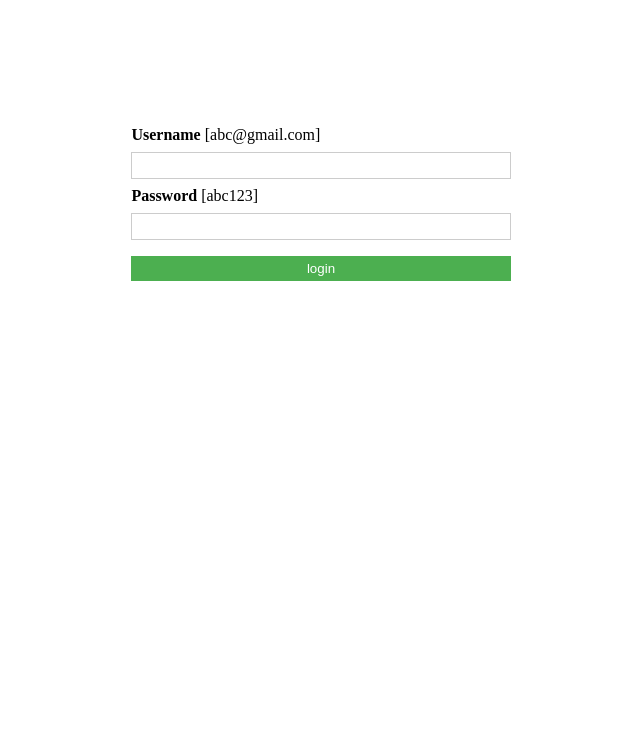
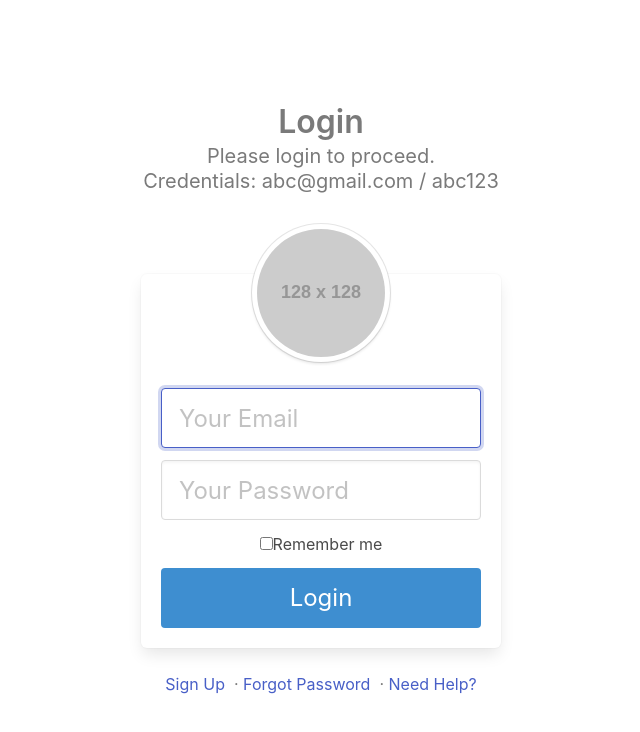
Before and after one commit to prisharma1910/sample-mailbox, a React (Create React App) app: page / in a window 1280 px wide. Shown: the top 732 px of the page, without its empty margins (319-959 px from the left). Built offline with nearby package versions, Linux system fonts and the light colour scheme.

Commit message:
updated delete logic and login page

```diff
--- a/package.json
+++ b/package.json
@@ -8,7 +8,8 @@
     "react": "^16.7.0",
     "react-dom": "^16.7.0",
     "react-router-dom": "^4.3.1",
-    "react-scripts": "2.1.3"
+    "react-scripts": "2.1.3",
+    "bulma": "^0.7.2"
   },
   "scripts": {
     "start": "react-scripts start",
--- a/src/ComposeMail/ComposeMail.css
+++ b/src/ComposeMail/ComposeMail.css
@@ -7,18 +7,19 @@
     width: 30%; /* Full width */
     height: 40%; /* Full height */
     overflow: auto; /* Enable scroll if needed */
-    background-color: grey;
+    background-color: lightgrey;
     display: flex;
     flex-direction: column;
     justify-content: space-between;
-    border-radius: 6px;
+    border-radius: 2px;
 }
 
 .compose h2{
-    background: white;
+    background: grey;
     margin-top: 0;
     border: 1px grey solid;
-    border-radius: 6px;
+    border-radius: 2px;
+    color: white;
 }
 
 .compose button{
@@ -29,16 +30,24 @@
 
 .compose table{
     display: flex;
-    flex-direction: column;
     flex-grow: 1;
+    padding: 5px;
 }
 
 .success-btn{
   background-color: #00a651;
 }
 
+.cancel-btn{
+    background-color: grey;
+}
+
 .compose button:hover{
     opacity: 0.6;
+}
+
+.compose td{
+    padding: 5px;
 }
 
 @media only screen and (max-width: 600px) {
--- a/src/ComposeMail/ComposeMail.js
+++ b/src/ComposeMail/ComposeMail.js
@@ -66,19 +66,19 @@ class ComposeMail extends Component {
         <table>
           <tbody>
             <tr>
-              <td><label>To : </label></td>
+              <td><label>To  </label></td>
               <td><input name='to' value={this.state.to} onChange={this.updateTo} /></td>
             </tr>
             <tr>
-              <td><label>Cc : </label></td>
+              <td><label>Cc  </label></td>
               <td><input name='cc' value={this.state.cc} onChange={this.updateCc} /></td>
             </tr>
             <tr>
-              <td><label>Subject : </label></td>
+              <td><label>Subject  </label></td>
               <td><input name='subject' value={this.state.subject} onChange={this.updateSubject} /></td>
             </tr>
             <tr>
-              <td><label>Text : </label></td>
+              <td><label>Text  </label></td>
               <td><input name='text' value={this.state.text} onChange={this.updateText} /></td>
             </tr>
           </tbody>
--- a/src/Content/Content.css
+++ b/src/Content/Content.css
@@ -43,15 +43,14 @@
 }
 
 .menu ul li{
-    padding: 0.2em 0.5em 0.2em 0;
+    padding: 0.5em 0.5em 0.2em 0;
     color:#373e4a;
-    border-bottom: 1px solid white;
 }
 
 .menu ul li:hover{
     z-index: 10;
     background-color: lightgrey;
-    border-radius: 4px;
+    border-radius: 2px;
     padding-left: 1px;
 }
 
@@ -218,3 +217,9 @@ float: right;
 .menu-clickable{
     cursor: pointer;
 }
+
+.menu-selected{
+    font-weight: 600;
+    background-color: lightgrey;
+    border-radius: 2px;
+}
--- a/src/Content/Content.js
+++ b/src/Content/Content.js
@@ -26,11 +26,13 @@ class Content extends Component {
     }
 
     render() {
+        const {userId, updateNewMailsCount} = this.props;
+        const {menuItemToshow, newEmail} = this.state;
         return (
             <div className={this.props.expanded ? 'main-container expanded' : 'main-container not-expanded'} >
-                <Menu showModal={this.showCompose} updateMenuItemToshow={this.updateMenuItemToshow} />
-                <EmailContainer userId={this.props.userId} menuItemToshow={this.state.menuItemToshow} updateNewMailsCount={this.props.updateNewMailsCount} />
-                {this.state.newEmail ? <ComposeMail toggleCompose={this.showCompose} userId={this.props.userId} /> : null}
+                <Menu showModal={this.showCompose} updateMenuItemToshow={this.updateMenuItemToshow} menuItemToshow={menuItemToshow}/>
+                <EmailContainer userId={userId} menuItemToshow={menuItemToshow} updateNewMailsCount={updateNewMailsCount} />
+                {newEmail ? <ComposeMail toggleCompose={this.showCompose} userId={userId} /> : null}
             </div>
         );
     }
--- a/src/Content/components/EmailContainer.js
+++ b/src/Content/components/EmailContainer.js
@@ -42,6 +42,7 @@ class EmailContainer extends Component {
   }
 
   onDelete = () => {
+    if (this.props.menuItemToshow === 'Inbox') {
       const allData = this.fetchData();
       let data = allData[this.props.userId];
       if (Object.keys(data).length < 1) {
@@ -52,6 +53,7 @@ class EmailContainer extends Component {
       });
       this.setData(allData);
       this.props.updateNewMailsCount();
+    }
   }
 
   refreshData = () => {
--- a/src/Content/components/Menu.js
+++ b/src/Content/components/Menu.js
@@ -3,13 +3,14 @@ import React, { Component } from 'react';
 class Menu extends Component {
 
   render() {
+    const inboxSelected = this.props.menuItemToshow === 'Inbox';
     return (
       <div className="menu">
         <button className="compose_button" onClick={this.props.showModal}>Compose Mail</button>
         <label className="menu-ul-headers">FOLDERS</label>
         <ul>
-          <li className="menu-clickable" onClick={() => this.props.updateMenuItemToshow('Inbox')}>Inbox</li>
-          <li className="menu-clickable" onClick={() => this.props.updateMenuItemToshow('Sent')}>Send email</li>
+          <li className={"menu-clickable "+ (inboxSelected ? "menu-selected" : "")} onClick={() => this.props.updateMenuItemToshow('Inbox')}>Inbox</li>
+          <li className={"menu-clickable " + (!inboxSelected ? "menu-selected" : "")}onClick={() => this.props.updateMenuItemToshow('Sent')}>Send email</li>
           <li>Important</li>
           <li>Drafts</li>
           <li>Trash</li>
--- a/src/Login/Login.css
+++ b/src/Login/Login.css
@@ -1,27 +1,21 @@
-.login{
-    display: flex;
-    flex-direction: column;
-    margin: 10% 35% 0 35%;
+.hero.is-success {
+  background: #F2F6FA;
 }
-
-.login input{
-  width: 100%;
+.hero .nav, .hero.is-success .nav {
+  -webkit-box-shadow: none;
+  box-shadow: none;
+}
+.box {
+  margin-top: 5rem;
+}
+.avatar {
+  margin-top: -70px;
+  padding-bottom: 20px;
+}
+.avatar img {
   padding: 5px;
-  margin: 8px 0;
-  border: 1px solid #ccc;
-  box-sizing: border-box;
+  background: #fff;
+  border-radius: 50%;
+  -webkit-box-shadow: 0 2px 3px rgba(10,10,10,.1), 0 0 0 1px rgba(10,10,10,.1);
+  box-shadow: 0 2px 3px rgba(10,10,10,.1), 0 0 0 1px rgba(10,10,10,.1);
 }
-
-.login button{
-  background-color: #4CAF50;
-  color: white;
-  padding: 5px;
-  margin: 8px 0;
-  border: none;
-  cursor: pointer;
-  width: 100%;
-}
-
-.login button:hover {
-    opacity: 0.8;
-}
--- a/src/Login/Login.js
+++ b/src/Login/Login.js
@@ -1,6 +1,6 @@
 import React, { Component } from 'react';
 import './Login.css';
-
+import 'bulma/css/bulma.css';
 class Login extends Component {
   constructor(props) {
     super(props);
@@ -40,13 +40,53 @@ class Login extends Component {
 
   render() {
     return (
-      <div className="login">
-        <label for="uname"><b>Username   </b>[abc@gmail.com]</label>
-        <input name='email' value={this.state.email} onChange={this.updateEmail} />
-        <label for="psw"><b>Password   </b>[abc123]</label>
-        <input name='password' type='password' value={this.state.password} onChange={this.updatePassword} />
-        <button onClick={this.doLogin}> login</button>
-      </div>
+      // <div className="login">
+      //   <label for="uname"><b>Username   </b>[abc@gmail.com]</label>
+      //   <input name='email' value={this.state.email} onChange={this.updateEmail} />
+      //   <label for="psw"><b>Password   </b>[abc123]</label>
+      //   <input name='password' type='password' value={this.state.password} onChange={this.updatePassword} />
+      //   <button onClick={this.doLogin}> login</button>
+      // </div>
+      <section class="hero is-fullheight">
+        <div class="hero-body">
+          <div class="container has-text-centered">
+            <div class="column is-4 is-offset-4">
+              <h3 class="title has-text-grey">Login</h3>
+              <p class="subtitle has-text-grey">Please login to proceed. <br/> Credentials: abc@gmail.com / abc123</p>
+              <div class="box">
+                <figure class="avatar">
+                  <img src="https://placehold.it/128x128" />
+                </figure>
+                <form>
+                  <div class="field">
+                    <div class="control">
+                      <input class="input is-large" type="email" placeholder="Your Email" autofocus="" value={this.state.email} onChange={this.updateEmail} />
+                    </div>
+                  </div>
+
+                  <div class="field">
+                    <div class="control">
+                      <input class="input is-large" type="password" placeholder="Your Password" value={this.state.password} onChange={this.updatePassword}/>
+                    </div>
+                  </div>
+                  <div class="field">
+                    <label class="checkbox">
+                      <input type="checkbox" />
+                      Remember me
+                </label>
+                  </div>
+                  <button class="button is-block is-info is-large is-fullwidth" onClick={this.doLogin}>Login</button>
+                </form>
+              </div>
+              <p class="has-text-grey">
+                <a href="../">Sign Up</a> &nbsp;·&nbsp;
+                        <a href="../">Forgot Password</a> &nbsp;·&nbsp;
+                        <a href="../">Need Help?</a>
+              </p>
+            </div>
+          </div>
+        </div>
+      </section>
     );
   }
 }
```
Also changed, not shown: 1 other file (tests, documents, lock files or other folders). Lines whose indentation alone changed are shown as unchanged.
